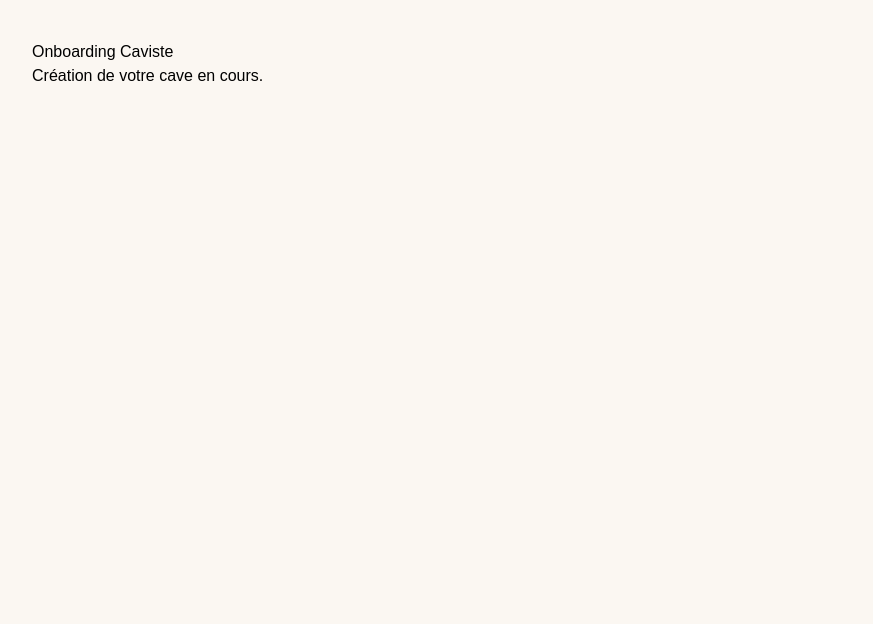
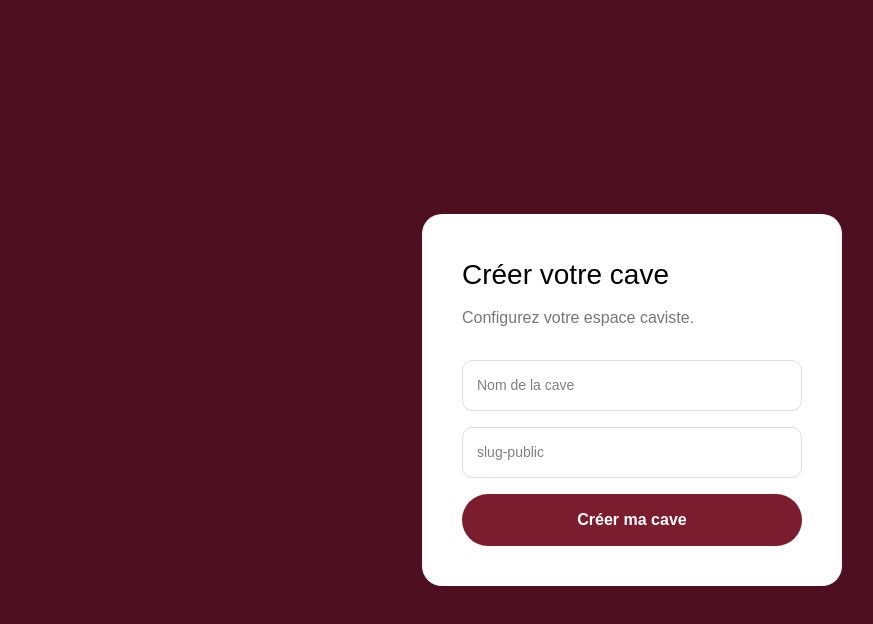
Before and after one commit to Maveriicki/moncaviste, a Next.js app: page /onboarding in a window 1280 px wide. Shown: the top 624 px of the page, without its empty margins (8-881 px from the left). Built offline with nearby package versions, Linux system fonts and the light colour scheme; no server answers.

Commit message:
Add onboarding flow

```diff
--- a/app/onboarding/page.tsx
+++ b/app/onboarding/page.tsx
@@ -1,8 +1,157 @@
+'use client'
+
+import { useState } from 'react'
+import { useRouter } from 'next/navigation'
+import { supabase } from '@/lib/supabase'
+
 export default function OnboardingPage() {
+  const router = useRouter()
+
+  const [name, setName] = useState('')
+  const [slug, setSlug] = useState('')
+  const [loading, setLoading] = useState(false)
+  const [error, setError] = useState<string | null>(null)
+
+  async function handleSubmit(
+    e: React.FormEvent
+  ) {
+    e.preventDefault()
+
+    setLoading(true)
+    setError(null)
+
+    const {
+      data: { user },
+    } = await supabase.auth.getUser()
+
+    if (!user) {
+      router.push('/login')
+      return
+    }
+
+    const { error } = await supabase
+      .from('cavistes')
+      .insert({
+        user_id: user.id,
+        name,
+        slug,
+        is_active: true,
+      })
+
+    if (error) {
+      setError(error.message)
+      setLoading(false)
+      return
+    }
+
+    router.push('/dashboard')
+    router.refresh()
+  }
+
   return (
-    <main className="p-10">
-      <h1>Onboarding Caviste</h1>
-      <p>Création de votre cave en cours.</p>
+    <main
+      style={{
+        minHeight: '100vh',
+        display: 'flex',
+        justifyContent: 'center',
+        alignItems: 'center',
+        background: '#4E1020',
+        padding: 20,
+      }}
+    >
+      <div
+        style={{
+          background: '#fff',
+          padding: 40,
+          borderRadius: 20,
+          width: '100%',
+          maxWidth: 420,
+        }}
+      >
+        <h1
+          style={{
+            fontSize: 28,
+            marginBottom: 10,
+          }}
+        >
+          Créer votre cave
+        </h1>
+
+        <p
+          style={{
+            marginBottom: 30,
+            color: '#777',
+          }}
+        >
+          Configurez votre espace caviste.
+        </p>
+
+        <form
+          onSubmit={handleSubmit}
+          style={{
+            display: 'flex',
+            flexDirection: 'column',
+            gap: 16,
+          }}
+        >
+          <input
+            placeholder="Nom de la cave"
+            value={name}
+            onChange={(e) =>
+              setName(e.target.value)
+            }
+            required
+            style={inputStyle}
+          />
+
+          <input
+            placeholder="slug-public"
+            value={slug}
+            onChange={(e) =>
+              setSlug(
+                e.target.value
+                  .toLowerCase()
+                  .replace(/\s+/g, '-')
+              )
+            }
+            required
+            style={inputStyle}
+          />
+
+          {error && (
+            <p style={{ color: 'red' }}>
+              {error}
+            </p>
+          )}
+
+          <button
+            type="submit"
+            disabled={loading}
+            style={buttonStyle}
+          >
+            {loading
+              ? 'Création...'
+              : 'Créer ma cave'}
+          </button>
+        </form>
+      </div>
     </main>
   )
 }
+
+const inputStyle = {
+  padding: 14,
+  borderRadius: 10,
+  border: '1px solid #ddd',
+  fontSize: 14,
+}
+
+const buttonStyle = {
+  background: '#7B1D2E',
+  color: '#fff',
+  border: 'none',
+  padding: 14,
+  borderRadius: 999,
+  fontWeight: 700,
+  cursor: 'pointer',
+}
```
